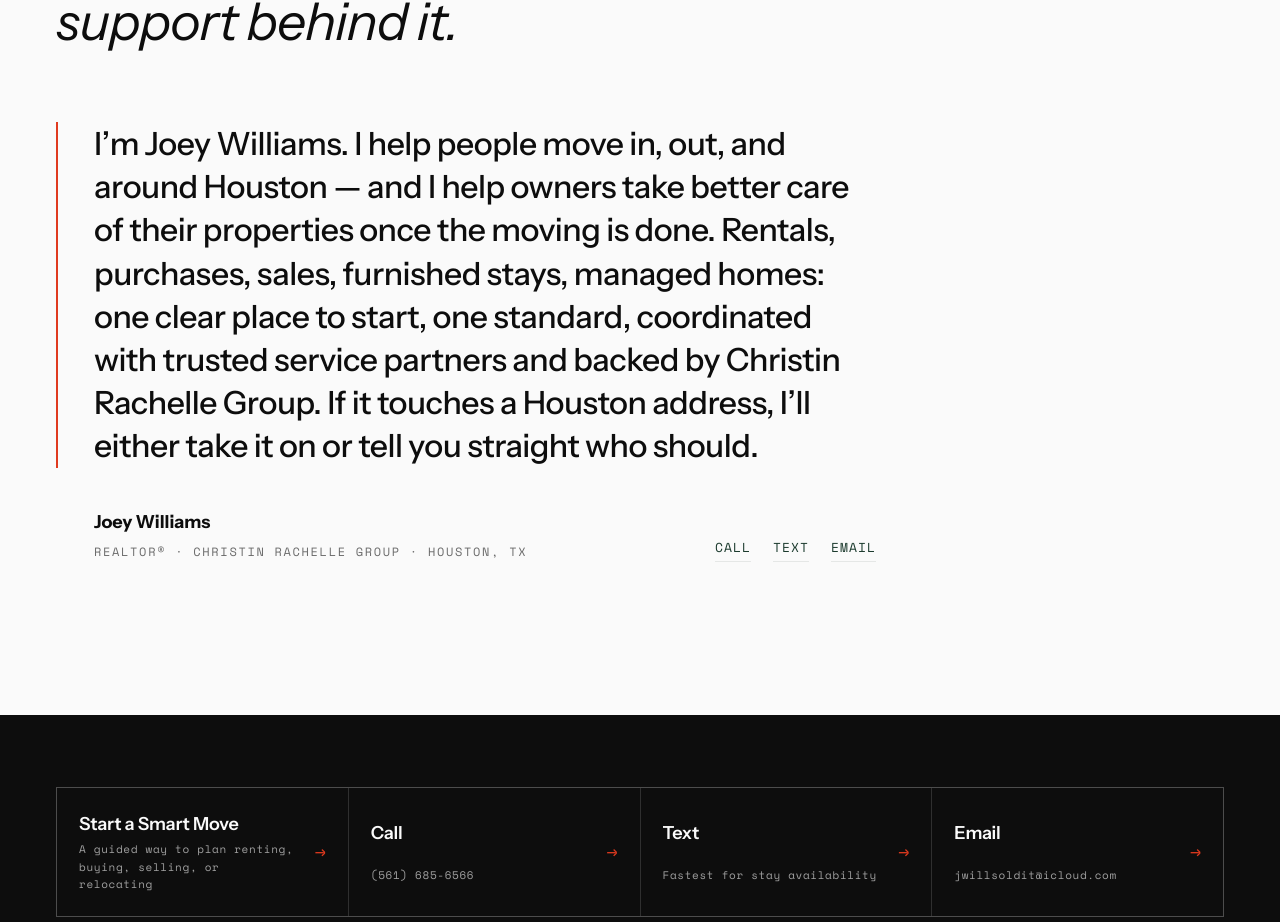
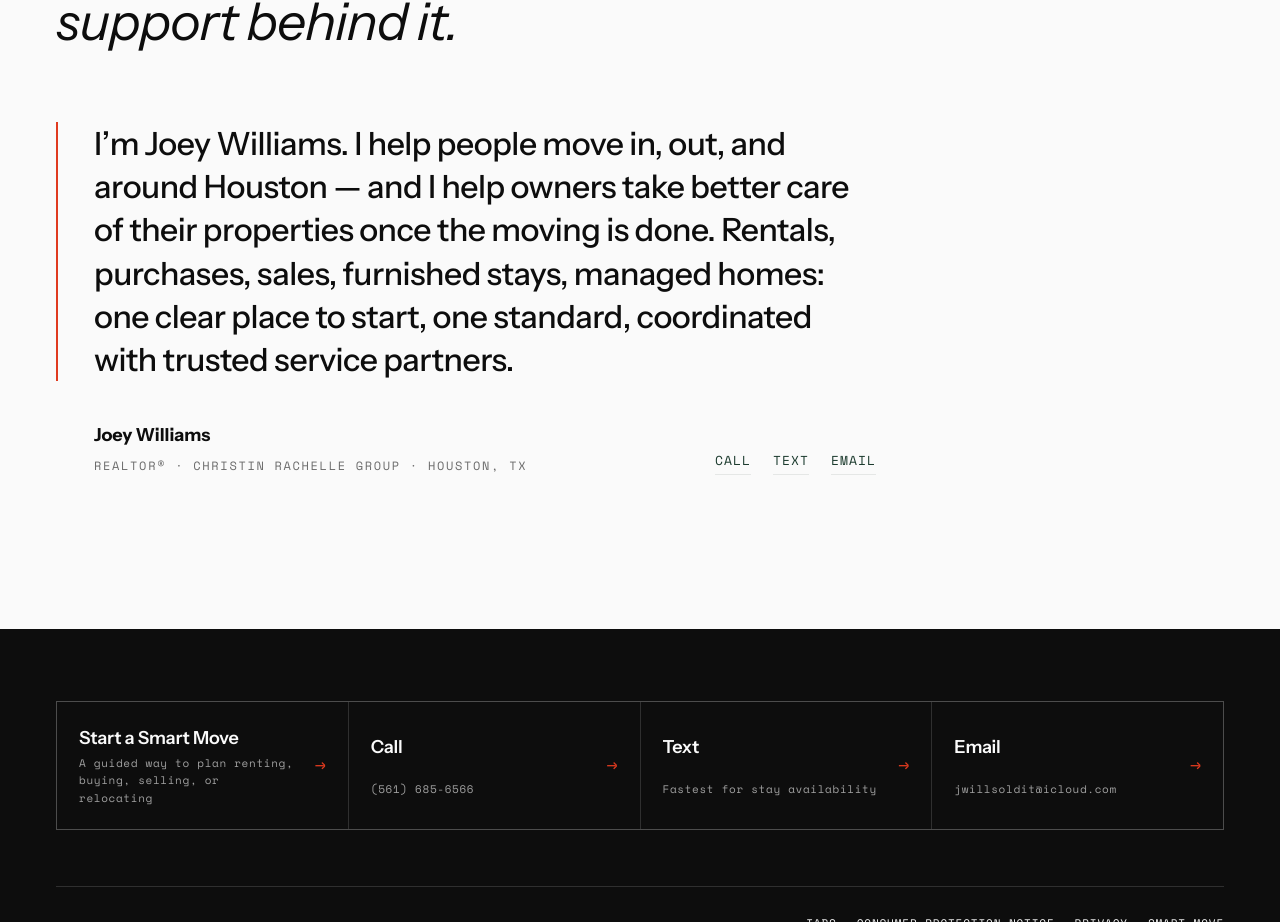
Before and after one commit to d8dles/jwillsoldit-hub, a React (Vite) app: page / in a window 1280 px wide. Shown: the part 7540-8462 px from the top of the page. Built offline with nearby package versions, Linux system fonts and the light colour scheme.

Commit message:
Remove extra About Joey closing copy

```diff
--- a/src/components/OperatorCredo.tsx
+++ b/src/components/OperatorCredo.tsx
@@ -14,8 +14,7 @@ export function OperatorCredo() {
         and I help owners take better care of their properties once the moving
         is done. Rentals, purchases, sales, furnished stays, managed homes: one
         clear place to start, one standard, coordinated with trusted service
-        partners and backed by Christin Rachelle Group. If it touches a Houston
-        address, I&rsquo;ll either take it on or tell you straight who should.
+        partners.
       </blockquote>
 
       <div className={styles.idRow}>
```
